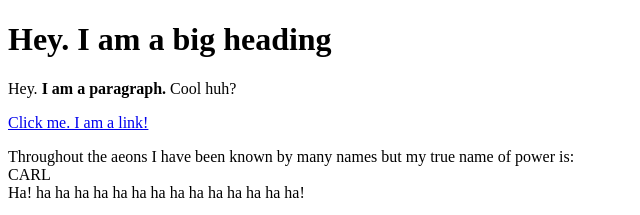
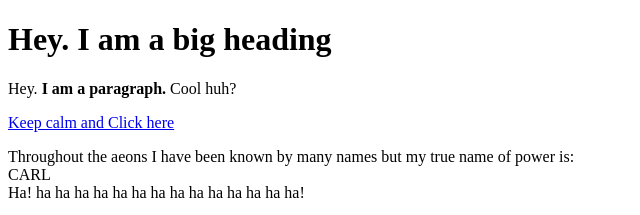
Before and after one commit to Siddmarshall/Dota-hero, a plain HTML site: page test.html in a window 1280 px wide. Shown: the top 215 px of the page, 0-640 px from the left. Drawn offline with Linux system fonts and the light colour scheme.

Commit message:
Changed Link

```diff
--- a/test.html
+++ b/test.html
@@ -6,7 +6,7 @@
 <body>
 	<h1>Hey. I am a big heading </h1>
 	<p>Hey. <b>I am a paragraph.</b> Cool huh? </p>
-	<a href="https://google.com" target="_blank" title="Lets go to google" >Click me. I am a link!</a>
+	<a href="https://dota2.gamepedia.com/Invoker" target="_blank" title="Lets know about me" >Keep calm and Click here</a>
 	<p>Throughout the aeons I have been known by many names but my true name of power is: <br>
 		CARL <br>
 		Ha! ha ha ha ha ha ha ha ha ha ha ha ha ha ha!
```
